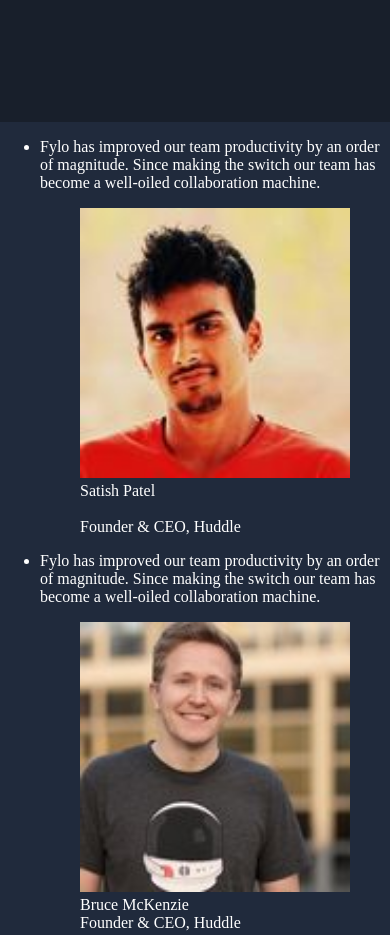
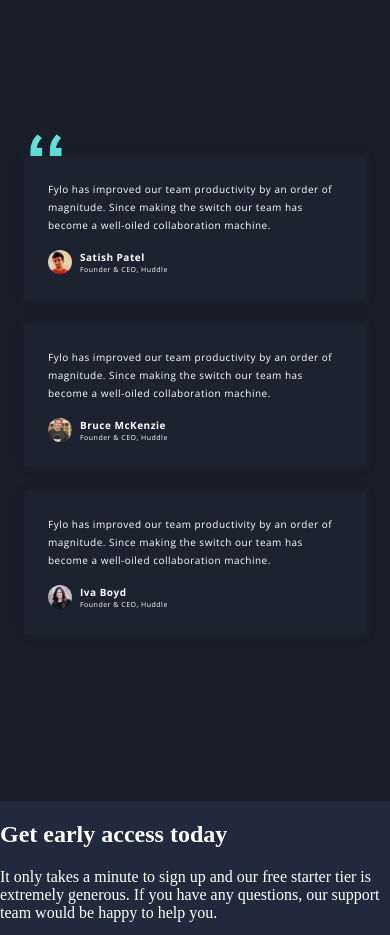
Before and after one commit to daklo91/fylo-dark-theme-landing-page, a plain HTML site: page index.html in a window 390 px wide. Shown: the part 2560-3495 px from the top of the page. Drawn offline with nearby package versions, Linux system fonts and the light colour scheme.

Commit message:
add style to product-review section for mobile

```diff
--- a/index.html
+++ b/index.html
@@ -176,6 +176,7 @@
         </a>
       </section>
       <section id="product-review-section">
+        <img src="images/bg-quotes.png" alt="" class="quote-bg-img" />
         <ul>
           <li>
             <p>
@@ -187,9 +188,8 @@
             <figure>
               <img src="./images/profile-1.jpg" alt="" />
               <figcaption>
-                <div>Satish Patel</div>
-                <br />
-                <div>Founder & CEO, Huddle</div>
+                <div class="quote-giver-name">Satish Patel</div>
+                <div class="quote-giver-work">Founder & CEO, Huddle</div>
               </figcaption>
             </figure>
           </li>
@@ -204,8 +204,8 @@
             <figure>
               <img src="./images/profile-2.jpg" alt="" />
               <figcaption>
-                <div>Bruce McKenzie</div>
-                <div>Founder & CEO, Huddle</div>
+                <div class="quote-giver-name">Bruce McKenzie</div>
+                <div class="quote-giver-work">Founder & CEO, Huddle</div>
               </figcaption>
             </figure>
           </li>
@@ -219,8 +219,8 @@
             <figure>
               <img src="./images/profile-3.jpg" alt="" />
               <figcaption>
-                <div>Iva Boyd</div>
-                <div>Founder & CEO, Huddle</div>
+                <div class="quote-giver-name">Iva Boyd</div>
+                <div class="quote-giver-work">Founder & CEO, Huddle</div>
               </figcaption>
             </figure>
           </li>
--- a/styles.css
+++ b/styles.css
@@ -392,3 +392,77 @@ body {
   max-width: 12px;
   width: 100%;
 }
+
+/* PRODUCT REVIEW */
+
+#product-review-section {
+  padding: 0px var(--spacing-300) 150px;
+  background-color: var(--color-navy-900);
+}
+
+.quote-bg-img {
+  width: 100%;
+  max-width: 32px;
+  margin-bottom: -24px;
+  margin-left: 6px;
+}
+
+#product-review-section ul {
+  list-style-type: none;
+  padding-left: 0;
+  margin-left: 0;
+  display: flex;
+  flex-direction: column;
+  gap: var(--spacing-300);
+}
+
+#product-review-section li {
+  background-color: var(--color-navy-850);
+  box-shadow: 0 0 8px 4px rgba(56, 56, 56, 0.0459);
+  padding: var(--spacing-300);
+  border-radius: 4px;
+}
+
+#product-review-section p {
+  font-family: var(--text-preset-9-regular-font-family);
+  font-weight: var(--text-preset-9-regular-font-weight);
+  font-size: var(--text-preset-9-regular-font-size);
+  line-height: var(--text-preset-9-regular-line-height);
+  letter-spacing: var(--text-preset-9-regular-letter-spacing);
+
+  margin: 0 0 var(--spacing-200) 0;
+}
+
+#product-review-section figure {
+  display: flex;
+  gap: var(--spacing-100);
+  margin: 0;
+}
+
+#product-review-section figure img {
+  width: 100%;
+  max-width: 24px;
+  height: 24px;
+  border-radius: 100%;
+}
+
+.quote-giver-name {
+  font-family: var(--text-preset-9-bold-font-family);
+  font-weight: var(--text-preset-9-bold-font-weight);
+  font-size: var(--text-preset-9-bold-font-size);
+  line-height: var(--text-preset-9-bold-line-height);
+  letter-spacing: var(--text-preset-9-bold-letter-spacing);
+}
+
+.quote-giver-work {
+  font-family: var(--text-preset-10-font-family);
+  font-weight: var(--text-preset-10-font-weight);
+  font-size: var(--text-preset-10-font-size);
+  line-height: var(--text-preset-10-line-height);
+  letter-spacing: var(--text-preset-10-letter-spacing);
+}
+
+/*
+* FOR SIGN UP:   box-shadow: 5px 5px 8px rgb(var(--color-black) / 25%);
+
+*/
```
